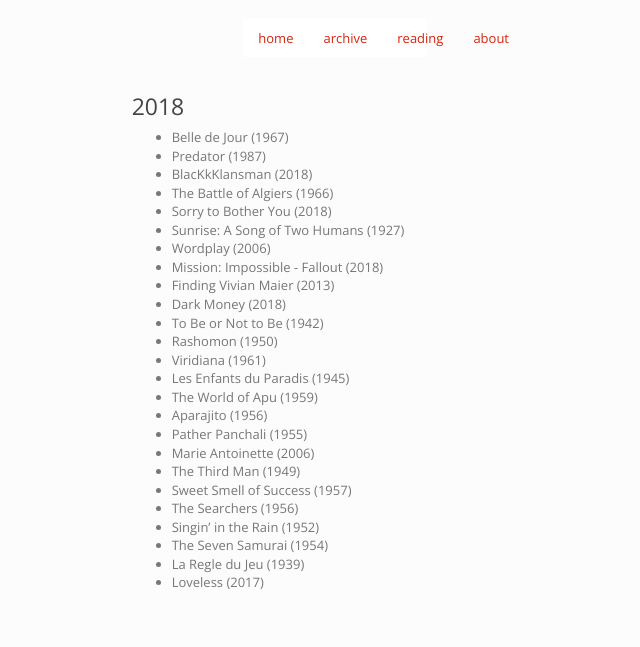
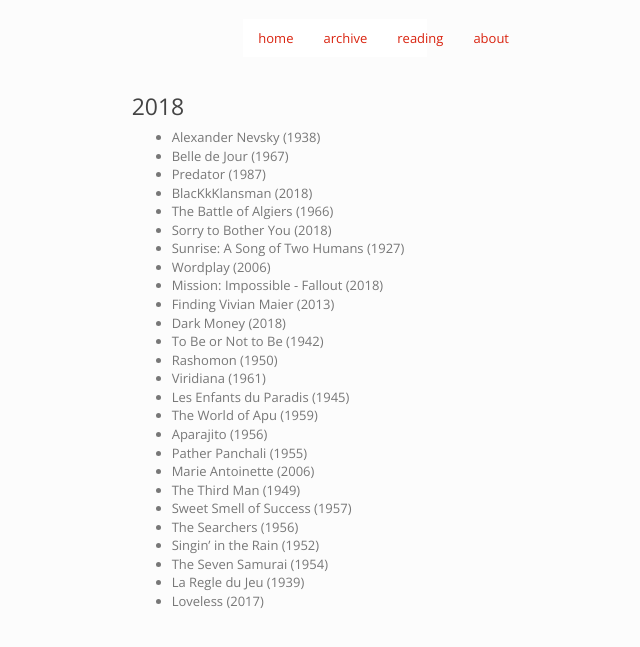
Before and after one commit to imtayadeway/imtayadeway.github.io, a Jekyll site: the page built from film/index.md, in a window 1280 px wide. Shown: the top 647 px of the page, without its empty margins (305-945 px from the left). Built offline with Jekyll 4.4.1, drawn with Linux system fonts in a browser that asks for light colours.

Commit message:
Alex Nevsky

```diff
--- a/film/index.md
+++ b/film/index.md
@@ -5,6 +5,7 @@
 
 ### 2018
 
+- Alexander Nevsky (1938)
 - Belle de Jour (1967)
 - Predator (1987)
 - BlacKkKlansman (2018)
```
